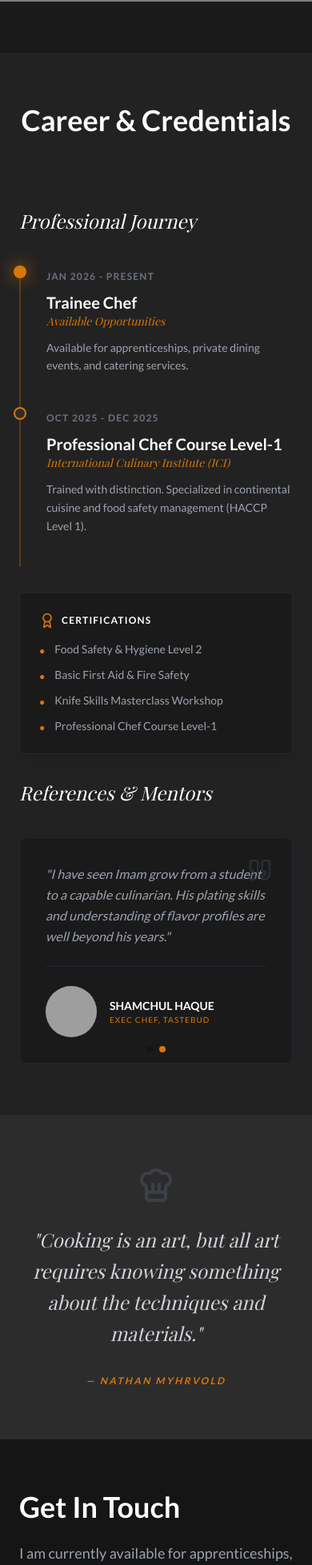
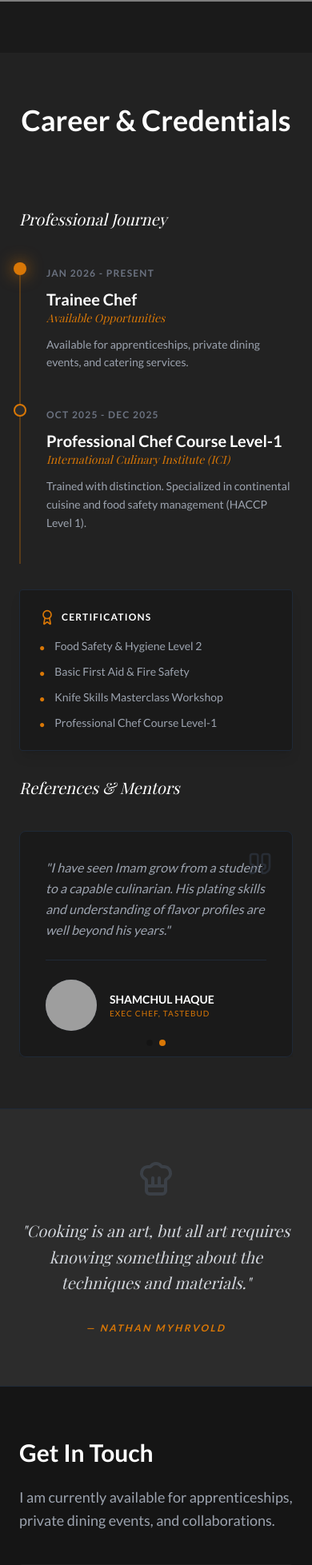
Before and after one commit to 1ImamHasan/chefPortfolio, a React (Vite) app: page / in a window 390 px wide. Shown: the part 4342-6299 px from the top of the page at 80% size. Built offline with nearby package versions, Linux system fonts and the light colour scheme; grey boxes are pictures that could not be loaded; a web font is replaced by a local one.

Commit message:
fix: responsive font sizes for mobile in Contact, Resume, Quote

```diff
--- a/src/components/Contact.jsx
+++ b/src/components/Contact.jsx
@@ -47,7 +47,7 @@ export default function Contact() {
         <div className="grid grid-cols-1 md:grid-cols-2 gap-8 md:gap-16 max-w-6xl mx-auto">
 
           <div data-aos="fade-right" data-aos-duration="800">
-            <h2 className="text-4xl font-sans font-bold text-white mb-6">Get In Touch</h2>
+            <h2 className="text-3xl md:text-4xl font-sans font-bold text-white mb-6">Get In Touch</h2>
             <p className="text-gray-400 mb-10 text-lg leading-relaxed">
               I am currently available for apprenticeships, private dining events, and collaborations.
             </p>
--- a/src/components/Quote.jsx
+++ b/src/components/Quote.jsx
@@ -5,7 +5,7 @@ export default function Quote() {
     <section className="py-16 md:py-24 bg-[#2C2C2C] relative border-y border-gray-800" data-aos="zoom-in">
       <div className="container mx-auto px-6 text-center">
         <ChefHat className="w-12 h-12 text-gray-600 mx-auto mb-6 opacity-50" />
-        <blockquote className="text-2xl md:text-4xl font-serif italic text-gray-300 max-w-4xl mx-auto leading-relaxed">
+        <blockquote className="text-xl md:text-4xl font-serif italic text-gray-300 max-w-4xl mx-auto leading-relaxed">
           "Cooking is an art, but all art requires knowing something about the techniques and materials."
         </blockquote>
         <cite className="block mt-8 text-brand-gold font-sans text-xs font-bold tracking-[0.2em] uppercase">
--- a/src/components/Resume.jsx
+++ b/src/components/Resume.jsx
@@ -15,7 +15,7 @@ export default function Resume() {
         <div className="grid grid-cols-1 lg:grid-cols-2 gap-8 lg:gap-16">
           <div data-aos="fade-right">
             <div className="flex items-center justify-between mb-10">
-              <h3 className="text-2xl font-serif italic text-white">Professional Journey</h3>
+              <h3 className="text-xl md:text-2xl font-serif italic text-white">Professional Journey</h3>
               {/* <a href="#" className="flex items-center gap-2 text-brand-gold border border-brand-gold px-4 py-2 text-xs uppercase tracking-widest hover:bg-brand-gold hover:text-white transition-all font-bold">
   <FileDown className="w-4 h-4" /> Download CV
 </a> */}
@@ -50,7 +50,7 @@ export default function Resume() {
           </div>
 
           <div data-aos="fade-left">
-            <h3 className="text-2xl font-serif italic text-white mb-10">References & Mentors</h3>
+            <h3 className="text-xl md:text-2xl font-serif italic text-white mb-10">References & Mentors</h3>
             <Swiper
               modules={[Pagination, Autoplay]}
               slidesPerView={1}
```
